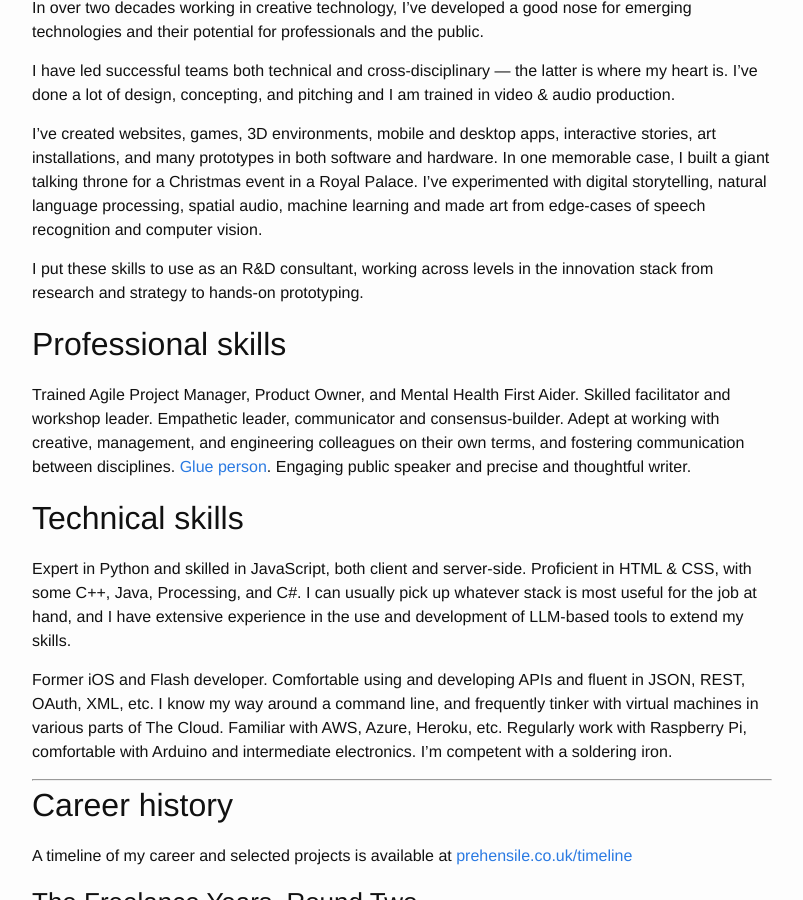
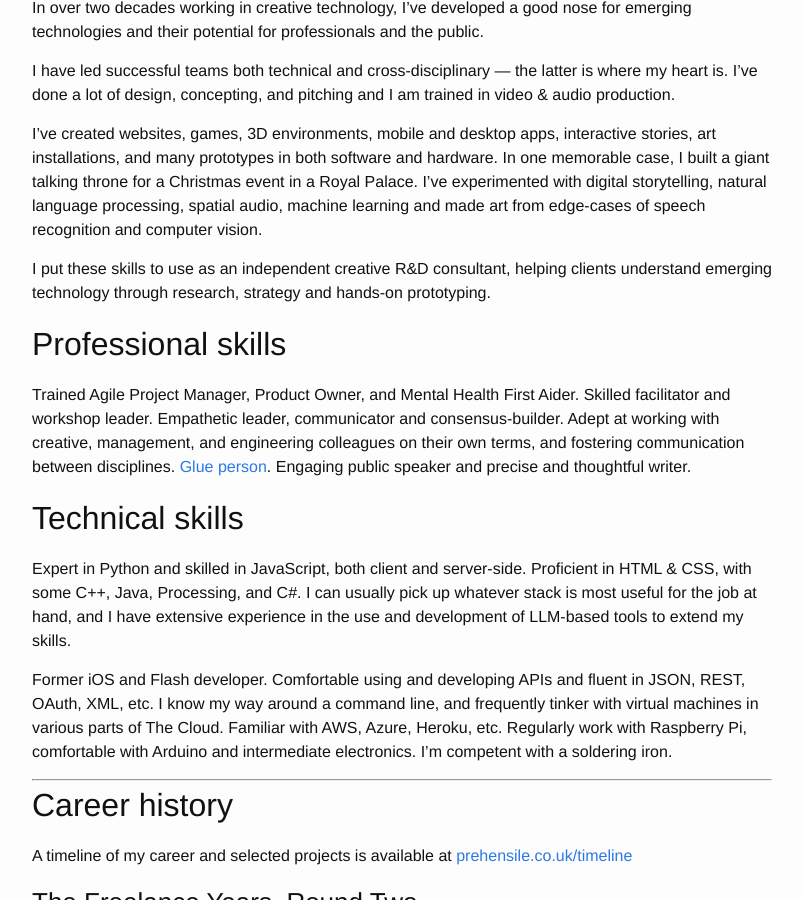
Before and after one commit to prehensile/prehensile.github.io, a Jekyll site: the page built from cv/cv.md, in a window 1280 px wide and 900 px high, scrolled down 382 px. Shown: the whole window, without its empty margins (238-1041 px from the left). Built offline with Jekyll 4.4.1, drawn with Linux system fonts in a browser that asks for light colours; our own code applies the rules of GitHub Pages for plain Markdown files.

Commit message:
wording tweak

```diff
--- a/cv/cv.md
+++ b/cv/cv.md
@@ -14,7 +14,7 @@ I have led successful teams both technical and cross-disciplinary — the latter
 
 I've created websites, games, 3D environments, mobile and desktop apps, interactive stories, art installations, and many prototypes in both software and hardware. In one memorable case, I built a giant talking throne for a Christmas event in a Royal Palace. I've experimented with digital storytelling, natural language processing, spatial audio, machine learning and made art from edge-cases of speech recognition and computer vision.
 
-I put these skills to use as an R&D consultant, working across levels in the innovation stack from research and strategy to hands-on prototyping.
+I put these skills to use as an independent creative R&D consultant, helping clients understand emerging technology through research, strategy and hands-on prototyping.
 
 ## Professional skills
 
```
